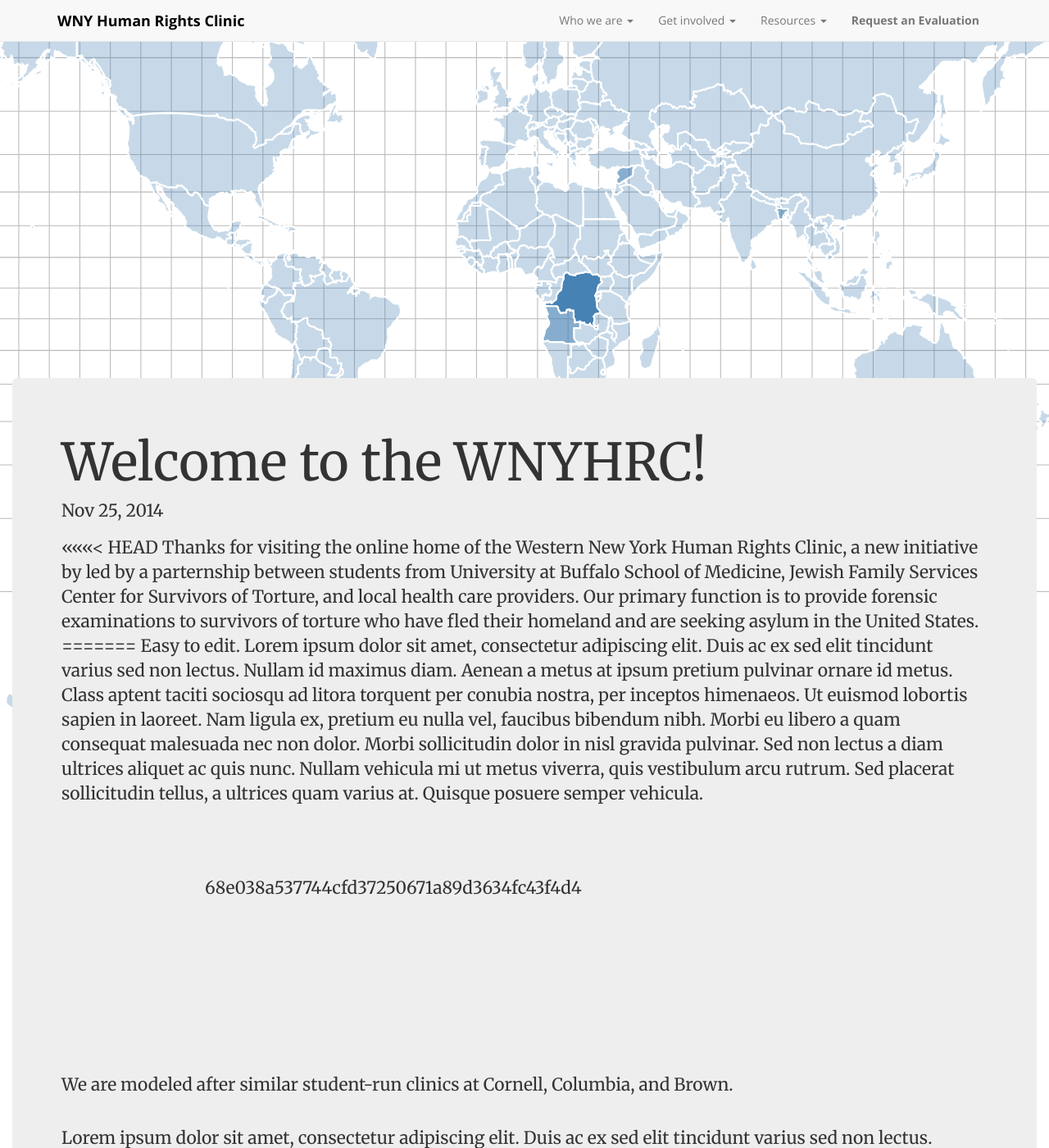
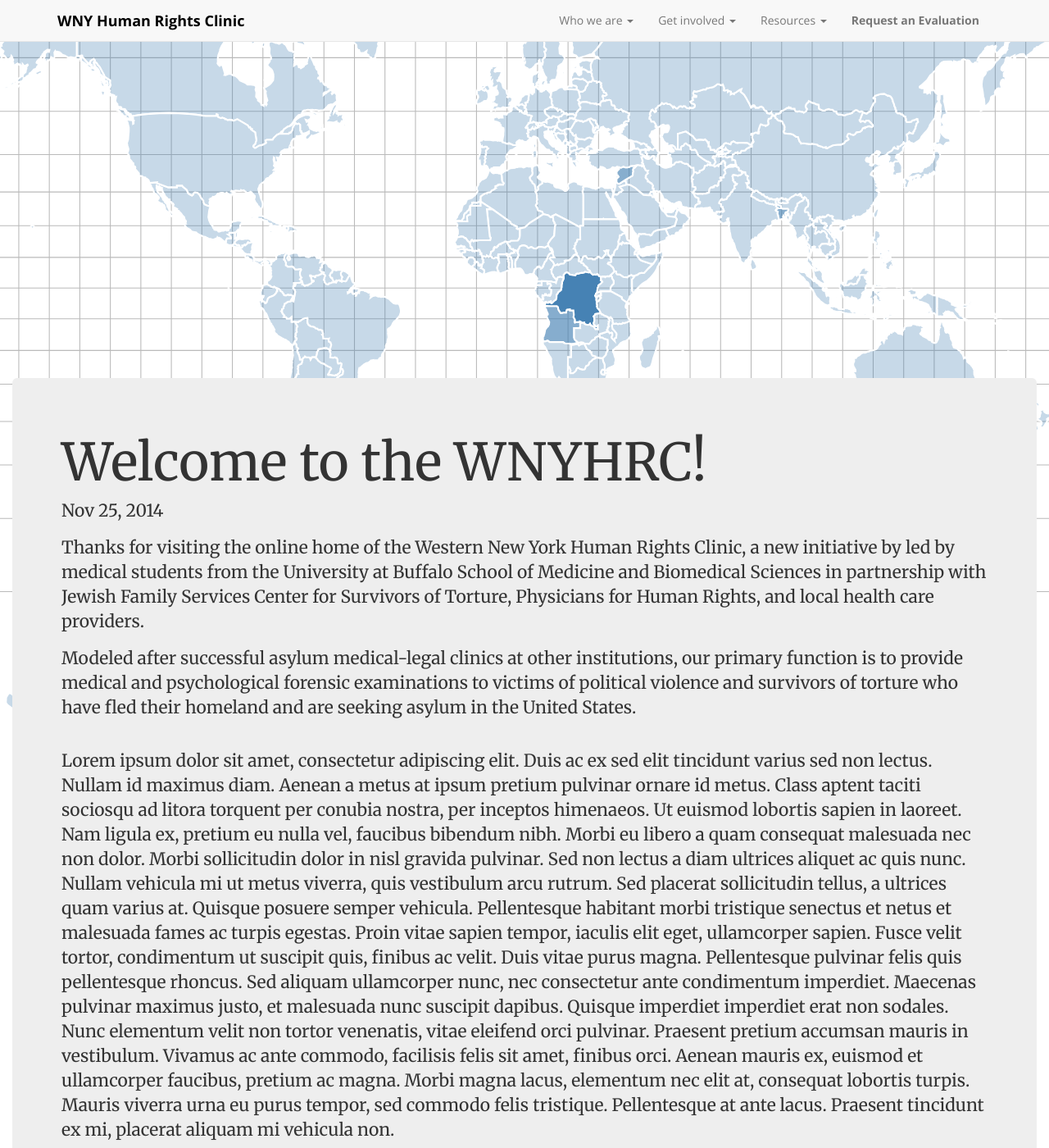
Before and after one commit to bquarant/wnyhrc, a Jekyll site: the page built from _posts/2014-11-25-welcome-to-the-wnyhrc.markdown, in a window 1280 px wide and 1400 px high. Shown: the whole window at 82% size. Built offline with Jekyll 4.4.1, drawn with Linux system fonts in a browser that asks for light colours.

Commit message:
welcome copy updated

```diff
--- a/_posts/2014-11-25-welcome-to-the-wnyhrc.markdown
+++ b/_posts/2014-11-25-welcome-to-the-wnyhrc.markdown
@@ -2,13 +2,10 @@
 layout: post
 title:  "Welcome to the WNYHRC!"
 date:   2014-11-25 17:11:48
+update: 2015-03-31 13:00:00
 categories: blog
 ---
 
-<<<<<<< HEAD
-Thanks for visiting the online home of the Western New York Human Rights Clinic, a new initiative by led by a parternship between students from University at Buffalo School of Medicine, Jewish Family Services Center for Survivors of Torture, and local health care providers. Our primary function is to provide forensic examinations to survivors of torture who have fled their homeland and are seeking asylum in the United States.
-=======
-Easy to edit. Lorem ipsum dolor sit amet, consectetur adipiscing elit. Duis ac ex sed elit tincidunt varius sed non lectus. Nullam id maximus diam. Aenean a metus at ipsum pretium pulvinar ornare id metus. Class aptent taciti sociosqu ad litora torquent per conubia nostra, per inceptos himenaeos. Ut euismod lobortis sapien in laoreet. Nam ligula ex, pretium eu nulla vel, faucibus bibendum nibh. Morbi eu libero a quam consequat malesuada nec non dolor. Morbi sollicitudin dolor in nisl gravida pulvinar. Sed non lectus a diam ultrices aliquet ac quis nunc. Nullam vehicula mi ut metus viverra, quis vestibulum arcu rutrum. Sed placerat sollicitudin tellus, a ultrices quam varius at. Quisque posuere semper vehicula.
->>>>>>> 68e038a537744cfd37250671a89d3634fc43f4d4
+Thanks for visiting the online home of the Western New York Human Rights Clinic, a new initiative by led by medical students from the University at Buffalo School of Medicine and Biomedical Sciences in partnership with Jewish Family Services Center for Survivors of Torture, Physicians for Human Rights, and local health care providers.
 
-We are modeled after similar student-run clinics at Cornell, Columbia, and Brown.
+Modeled after successful asylum medical-legal clinics at other institutions, our primary function is to provide medical and psychological forensic examinations to victims of political violence and survivors of torture who have fled their homeland and are seeking asylum in the United States.
```
